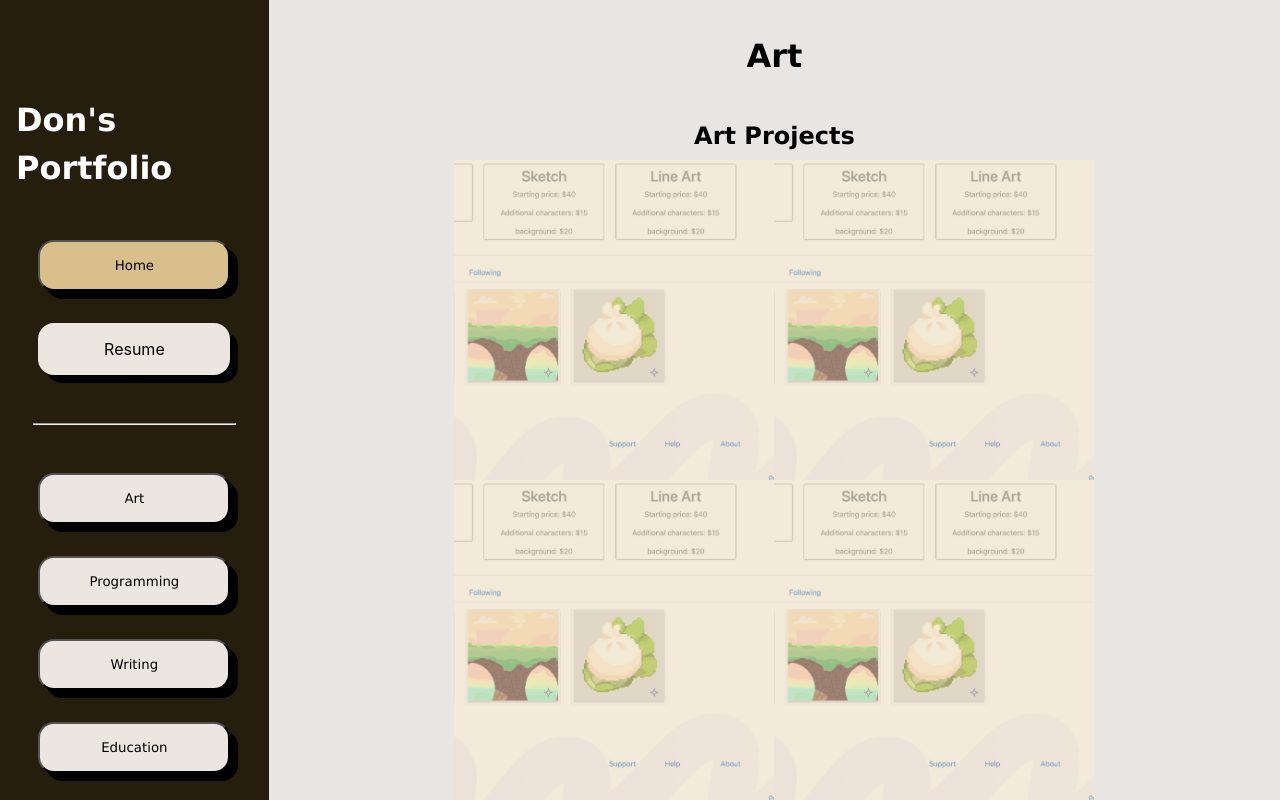
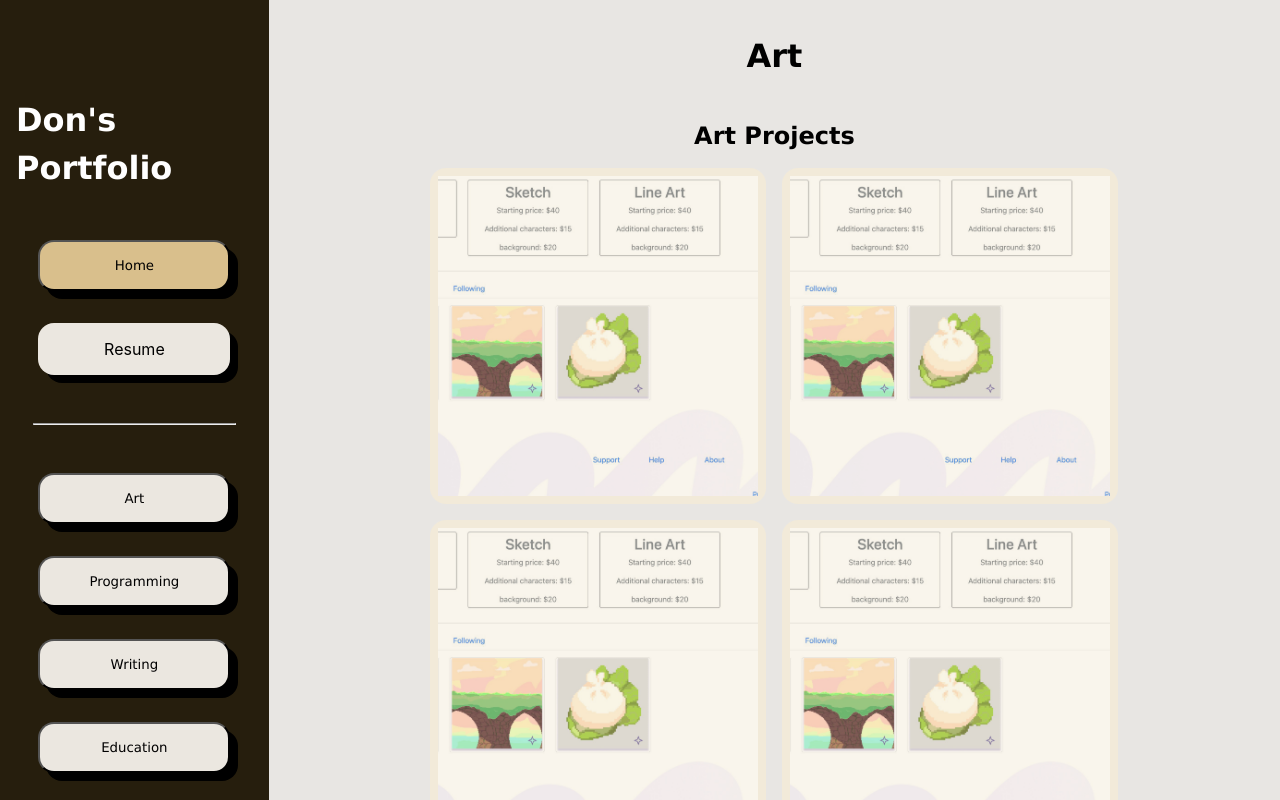
Before and after one commit to zen-da-baker/react-portfolio-site, a React (Create React App) app in the folder react-portfolio/: page / in a window 1280 px wide. Both pictures are taken after a click on the button "Art". Shown: the top 800 px of the page. Built offline with nearby package versions, Linux system fonts and the light colour scheme.

Commit message:
Remove border on cards

```diff
--- a/react-portfolio/src/App.css
+++ b/react-portfolio/src/App.css
@@ -167,7 +167,6 @@ h1, h2, h3, p, li {
 
 .card {
   width: 20rem;
-  border: 0.1rem solid black;
   border-radius: 1rem;
   margin: 0.5rem;
   padding: 0.5rem;
@@ -192,7 +191,7 @@ h1, h2, h3, p, li {
   width: 40rem;
   display: block;
   margin: 0 auto;
-  opacity: 0.5;
+  opacity: 0.75;
 }
 .card-img:hover {
   opacity: 1;
--- a/react-portfolio/src/components/ArtCard.js
+++ b/react-portfolio/src/components/ArtCard.js
@@ -3,7 +3,7 @@ import React from 'react';
 
 export default function ArtCard(props) {
     return (
-        <div className='Card'>
+        <div className='card'>
             <div className='card-img-container'>
                 <img className='card-img' src={props.imgSrc} alt={props.alt} />
             </div>
```
